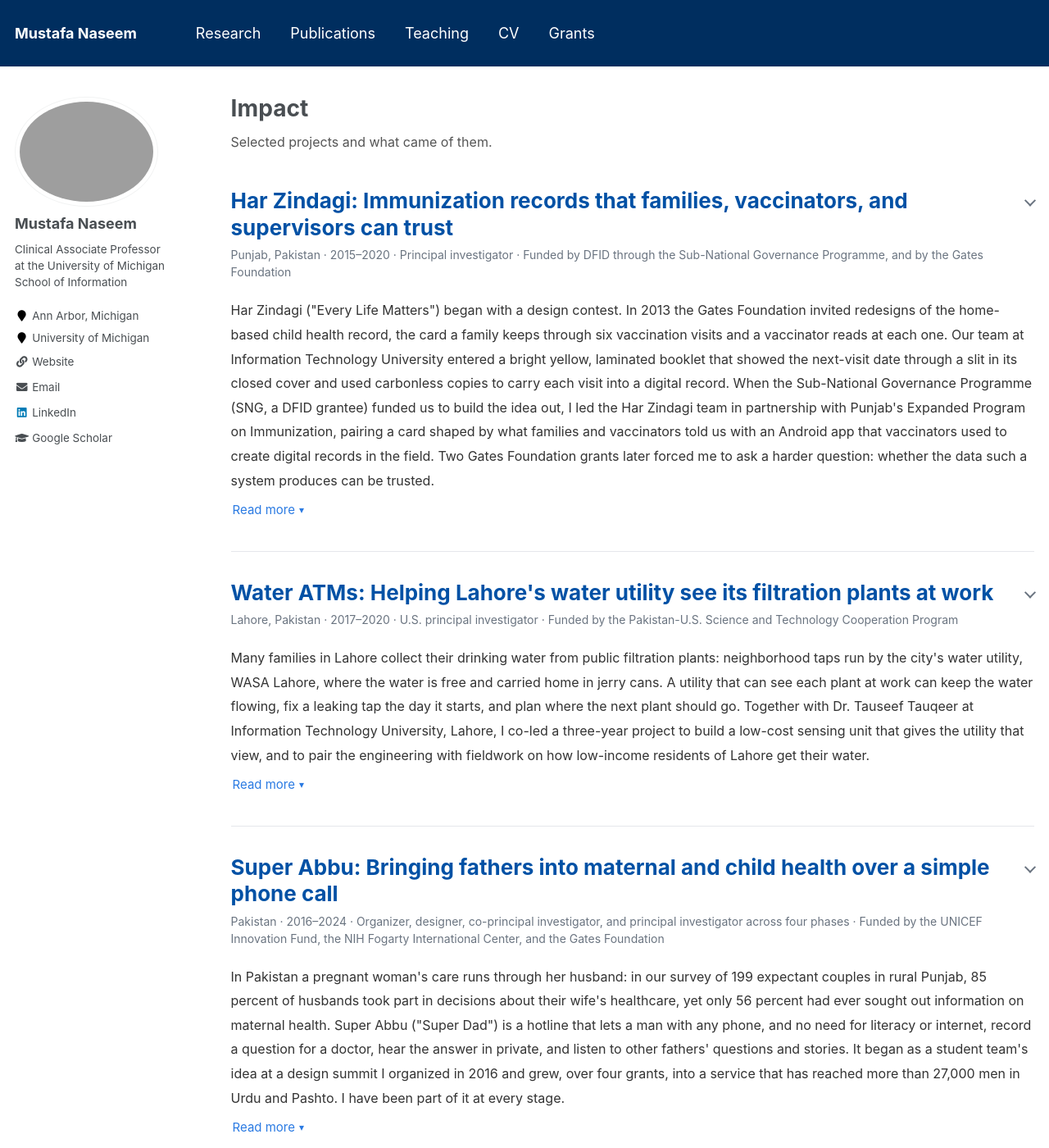
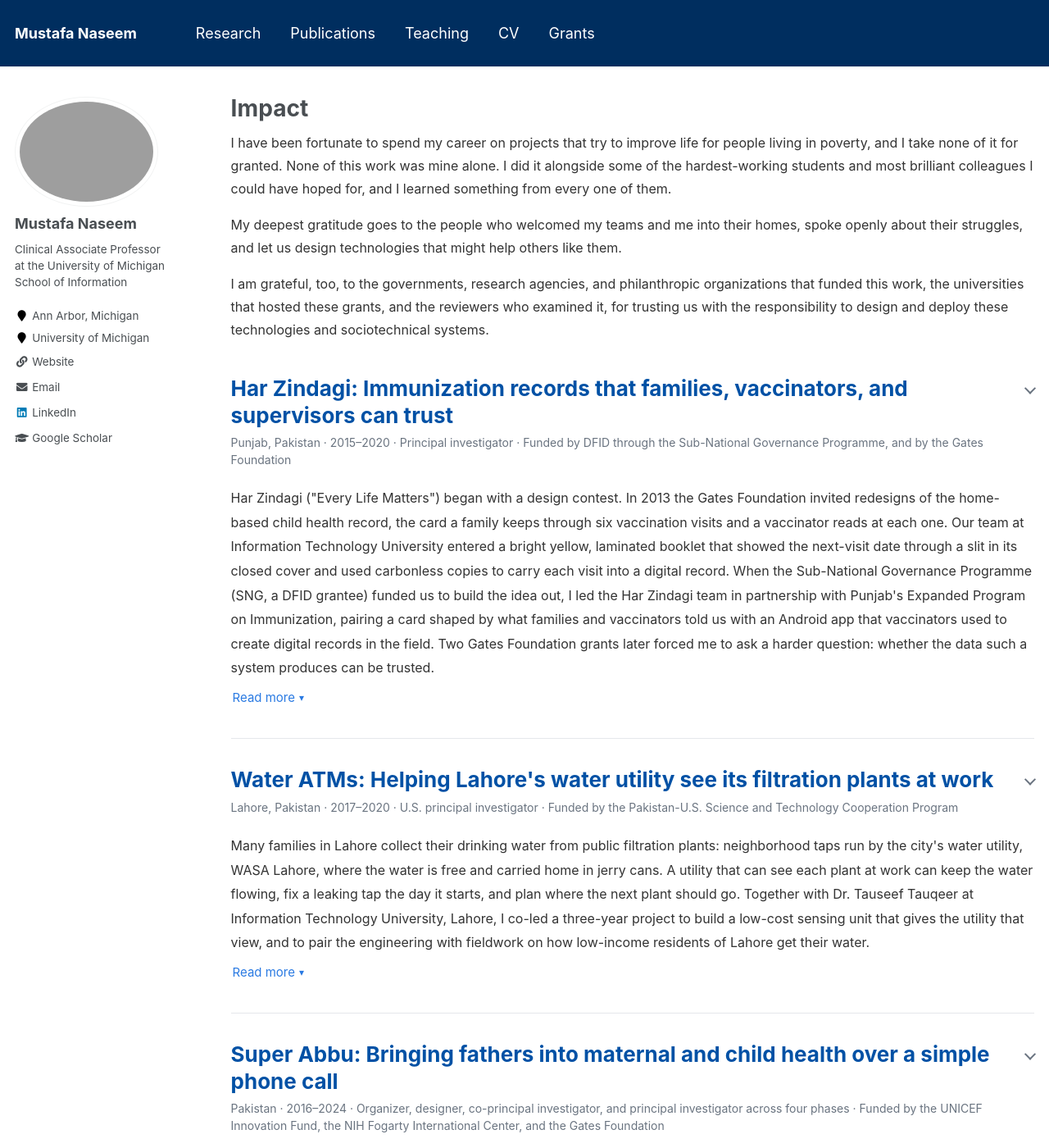
Before and after one commit to mustafanaseem/mustafanaseem.github.io, a Jekyll site: the page built from _pages/impact.md, in a window 1280 px wide and 1400 px high. Shown: the whole window at 82% size. Built offline with Jekyll 4.4.1, drawn with Linux system fonts in a browser that asks for light colours.

Commit message:
Swap Baang image to correct upload; add three-paragraph Impact intro
Baang entry image:
- Rewire the Baang <img> from SuperAbbuPicture.jpg (compressed from
  the wrong upload) to SuperAbbuPicture1.jpg, generated from the
  correct SuperAbbuPicture1.png upload. Same treatment: progressive
  JPEG at quality 82, 936x1072 resolution, 124 KB from the 1.6 MB
  PNG original (a 13x reduction).
- Restore the original alt text: "A father in a white shalwar
  kameez speaks on a mobile phone, seated on the grass beside his
  wife and young son, in Lahore." This matches the new
  photograph as intended.
- Remove images/SuperAbbuPicture.png (wrong upload) and the JPEG
  derived from it; nothing on the page references them any more.

Impact page intro:
- Replace the single-line "Selected projects and what came of
  them." subtitle with a three-paragraph acknowledgements block,
  set in the page's standard body style. Positioned directly
  under the Impact heading, above the first project entry.

Co-Authored-By: Claude Opus 4.7 (1M context) <noreply@anthropic.com>
Claude-Session: https://claude.ai/code/session_0168BZUqyL6hayqYWQHvfBBj

```diff
--- a/_pages/impact.md
+++ b/_pages/impact.md
@@ -8,11 +8,19 @@ author_profile: true
 {% include base_path %}
 
 <style>
-.impact-lede {
+.impact-intro {
+  margin: 0 0 36px 0;
+}
+
+.impact-intro p {
   font-size: 16px;
-  line-height: 1.7;
-  color: #555;
-  margin-bottom: 36px;
+  line-height: 1.75;
+  color: #333;
+  margin: 0 0 16px 0;
+}
+
+.impact-intro p:last-child {
+  margin-bottom: 0;
 }
 
 details.impact-project {
@@ -302,7 +310,11 @@ details.impact-project[open] > summary.project-summary .show-more-arrow {
 }
 </style>
 
-<div class="impact-lede">Selected projects and what came of them.</div>
+<div class="impact-intro">
+<p>I have been fortunate to spend my career on projects that try to improve life for people living in poverty, and I take none of it for granted. None of this work was mine alone. I did it alongside some of the hardest-working students and most brilliant colleagues I could have hoped for, and I learned something from every one of them.</p>
+<p>My deepest gratitude goes to the people who welcomed my teams and me into their homes, spoke openly about their struggles, and let us design technologies that might help others like them.</p>
+<p>I am grateful, too, to the governments, research agencies, and philanthropic organizations that funded this work, the universities that hosted these grants, and the reviewers who examined it, for trusting us with the responsibility to design and deploy these technologies and sociotechnical systems.</p>
+</div>
 
 <details class="impact-project" id="har-zindagi">
 <summary class="project-summary">
@@ -487,7 +499,7 @@ details.impact-project[open] > summary.project-summary .show-more-arrow {
 </div>
 
 <figure class="project-figure">
-  <img src="{{ base_path }}/images/SuperAbbuPicture.jpg" alt="A father in a white shalwar kameez uses a mobile phone with a wired earpiece while seated on a charpai; his young son in a yellow and green striped shirt sits between his knees, and his wife in a blue and pink patterned dupatta sits to his right." />
+  <img src="{{ base_path }}/images/SuperAbbuPicture1.jpg" alt="A father in a white shalwar kameez speaks on a mobile phone, seated on the grass beside his wife and young son, in Lahore." />
   <figcaption>A phone call reaches the whole family. A father takes a call in Lahore while his wife and son look on. Photograph by Abdullah Kharal.</figcaption>
 </figure>
 
```
Also changed, not shown: images/SuperAbbuPicture1.jpg (added), 1 other file.
